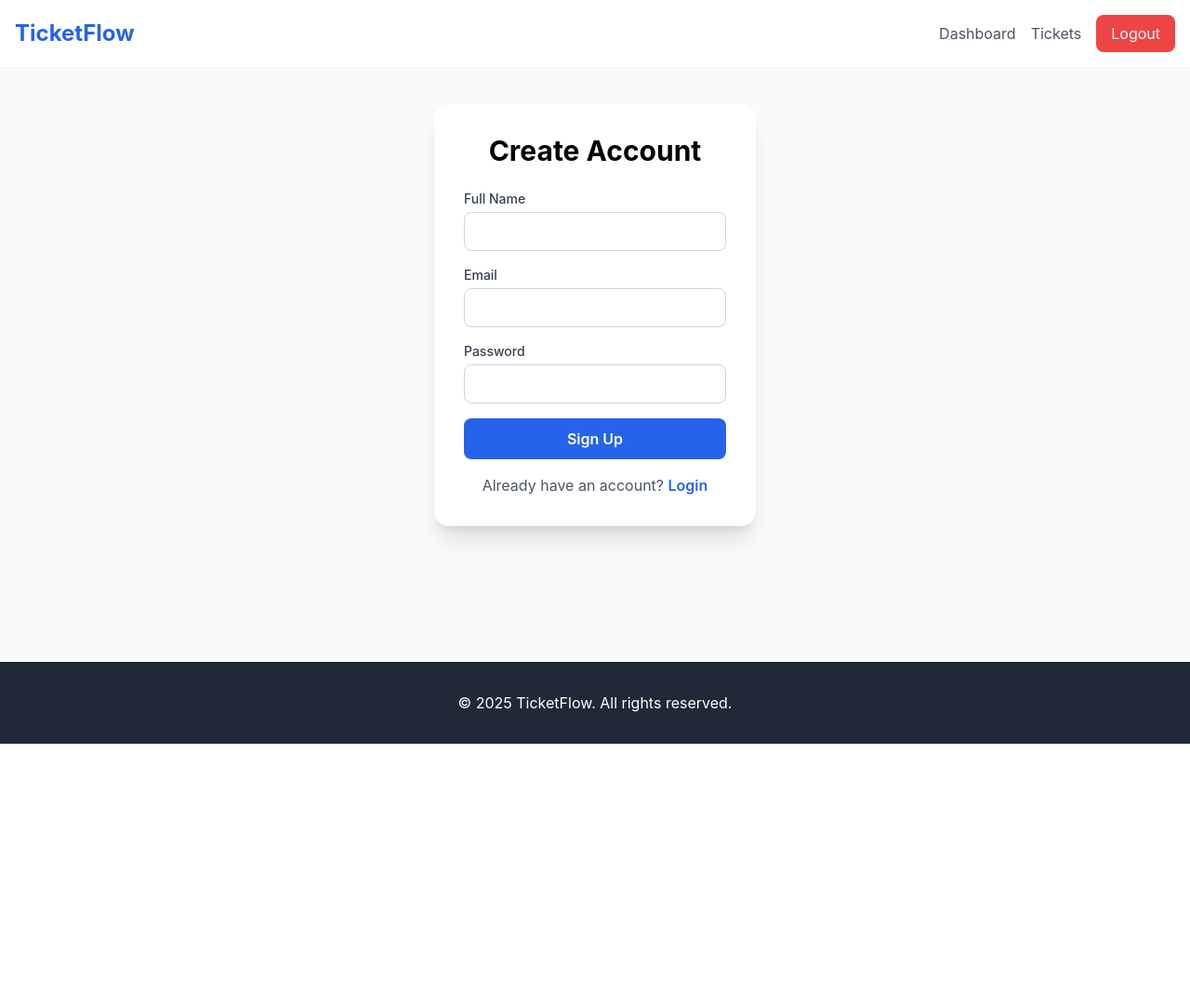
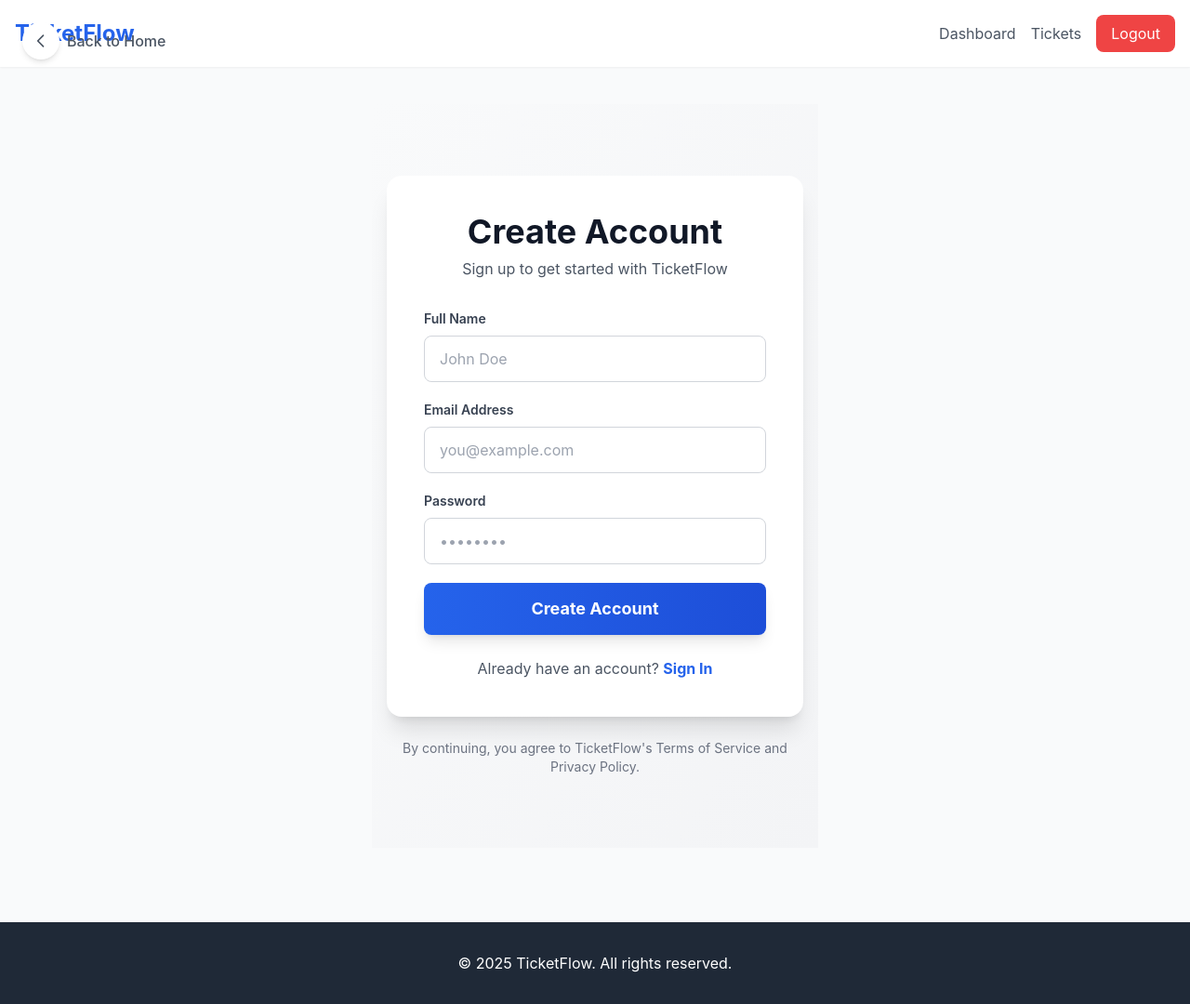
Before and after one commit to Buch-dev/Ticket-Management-Web-App-Twig, a PHP site: page /signup.php in a window 1280 px wide. Shown: the whole page at 93% size. Before the commit the page ends 800 px from the top, so only its background shows below. Run offline with PHP 8.4, Linux system fonts and the light colour scheme; some libraries are stand-ins or nearby versions.

Commit message:
updated the login and signup pages

```diff
--- a/templates/signup.twig
+++ b/templates/signup.twig
@@ -1,41 +1,69 @@
 {% extends "layout.twig" %}
 
 {% block content %}
-<div class="max-w-md mx-auto bg-white rounded-2xl shadow-xl p-8">
-  <h2 class="text-3xl font-bold text-center mb-6">Create Account</h2>
+<div class="min-h-screen bg-gradient-to-br from-gray-50 to-gray-100 flex items-center justify-center px-4 py-8 relative">
+
+  {# Back Button #}
+  <a href="index.php"
+     class="fixed top-6 left-6 flex items-center gap-2 text-gray-600 hover:text-gray-900 font-medium transition-colors group">
+    <div class="flex items-center justify-center w-10 h-10 rounded-full bg-white shadow-md group-hover:shadow-lg transition-all group-hover:-translate-x-1">
+      <svg xmlns="http://www.w3.org/2000/svg" class="w-5 h-5" fill="none" viewBox="0 0 24 24" stroke="currentColor" stroke-width="2">
+        <path stroke-linecap="round" stroke-linejoin="round" d="M15 19l-7-7 7-7" />
+      </svg>
+    </div>
+    <span class="hidden sm:inline">Back to Home</span>
+  </a>
+
+  <div class="max-w-md w-full">
+    <div class="bg-white rounded-2xl shadow-xl p-8 md:p-10">
+      <div class="text-center mb-8">
+        <h2 class="text-3xl md:text-4xl font-bold text-gray-900 mb-2">Create Account</h2>
+        <p class="text-gray-600">Sign up to get started with TicketFlow</p>
+      </div>
 
       {% if message %}
-  <p class="text-blue-600 text-center mb-4">{{ message }}</p>
+        <div class="text-center text-green-600 font-medium mb-4">{{ message }}</div>
+      {% endif %}
+      {% if error %}
+        <div class="text-center text-red-500 font-medium mb-4">{{ error }}</div>
       {% endif %}
 
-  <form method="POST" class="space-y-4">
+      <form method="POST" class="space-y-5">
         <div>
-      <label class="block text-sm font-medium text-gray-700 mb-1">Full Name</label>
-      <input type="text" name="name" required
-        class="w-full border border-gray-300 rounded-lg px-4 py-2 focus:ring-2 focus:ring-blue-500 focus:outline-none" />
+          <label class="block text-sm font-semibold text-gray-700 mb-2">Full Name</label>
+          <input type="text" name="name" placeholder="John Doe" required
+                 class="w-full px-4 py-3 border border-gray-300 rounded-lg focus:ring-2 focus:ring-blue-500 focus:border-transparent outline-none transition-all" />
         </div>
 
         <div>
-      <label class="block text-sm font-medium text-gray-700 mb-1">Email</label>
-      <input type="email" name="email" required
-        class="w-full border border-gray-300 rounded-lg px-4 py-2 focus:ring-2 focus:ring-blue-500 focus:outline-none" />
+          <label class="block text-sm font-semibold text-gray-700 mb-2">Email Address</label>
+          <input type="email" name="email" placeholder="you@example.com" required
+                 class="w-full px-4 py-3 border border-gray-300 rounded-lg focus:ring-2 focus:ring-blue-500 focus:border-transparent outline-none transition-all" />
         </div>
 
         <div>
-      <label class="block text-sm font-medium text-gray-700 mb-1">Password</label>
-      <input type="password" name="password" required
-        class="w-full border border-gray-300 rounded-lg px-4 py-2 focus:ring-2 focus:ring-blue-500 focus:outline-none" />
+          <label class="block text-sm font-semibold text-gray-700 mb-2">Password</label>
+          <input type="password" name="password" placeholder="••••••••" required
+                 class="w-full px-4 py-3 border border-gray-300 rounded-lg focus:ring-2 focus:ring-blue-500 focus:border-transparent outline-none transition-all" />
         </div>
 
         <button type="submit"
-      class="w-full bg-blue-600 hover:bg-blue-700 text-white py-2.5 rounded-lg font-semibold transition">
-      Sign Up
+                class="w-full bg-gradient-to-r from-blue-600 to-blue-700 text-white py-3.5 rounded-lg font-bold text-lg hover:from-blue-700 hover:to-blue-800 transition-all duration-200 shadow-lg hover:shadow-xl transform hover:-translate-y-0.5">
+          Create Account
         </button>
       </form>
 
-  <p class="text-center text-gray-600 mt-4">
+      <div class="mt-6 text-center">
+        <p class="text-gray-600">
           Already have an account?
-    <a href="login.php" class="text-blue-600 font-semibold hover:underline">Login</a>
+          <a href="login.php" class="text-blue-600 font-bold hover:text-blue-700 hover:underline transition-colors">Sign In</a>
         </p>
       </div>
+    </div>
+
+    <p class="text-center text-sm text-gray-500 mt-6">
+      By continuing, you agree to TicketFlow's Terms of Service and Privacy Policy.
+    </p>
+  </div>
+</div>
 {% endblock %}
```
Also changed, not shown: templates/login.twig (+42 -14 lines). Lines whose indentation alone changed are shown as unchanged.
